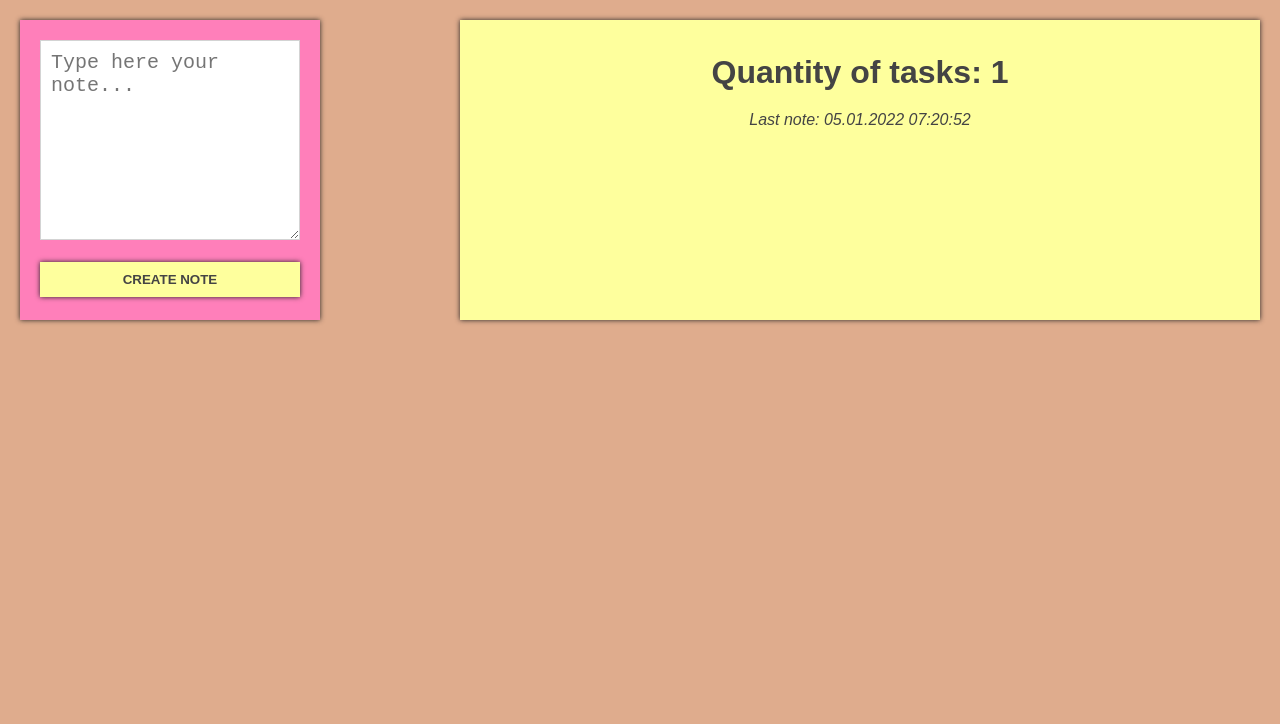
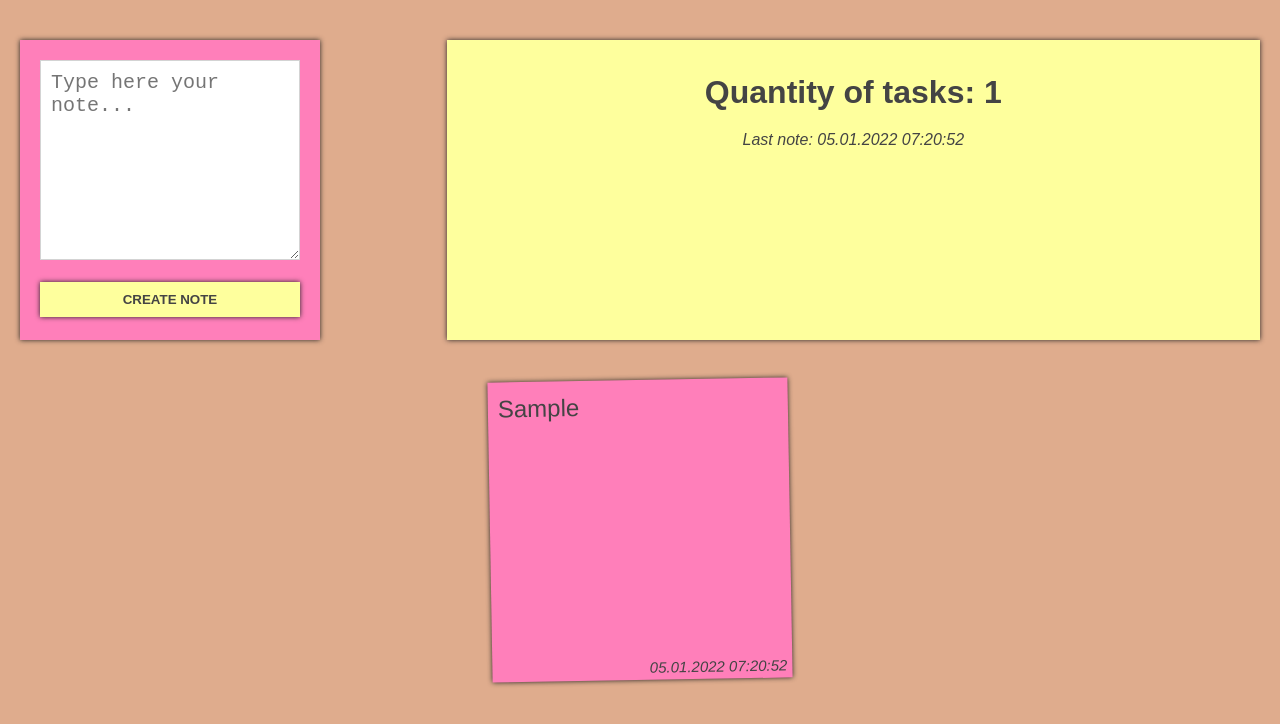
Before and after one commit to lenski88/sticky-notes, a React (Create React App) app: page / in a window 1280 px wide. Both pictures are taken after typing "Sample" into the empty fields and a click on the button "CREATE NOTE". Shown: the top 724 px of the page. Built offline with nearby package versions, Linux system fonts and the light colour scheme.

Commit message:
feat: add list of tasks

```diff
--- a/src/App.js
+++ b/src/App.js
@@ -4,6 +4,7 @@ import { GlobalStyles } from "./globalStyles";
 import styled from "styled-components";
 import { NewNotes } from "./components/NewNotes";
 import { Info } from "./components/Info";
+import { ListTask } from "./components/ListTask";
 
 function App() {
   return (
@@ -14,6 +15,7 @@ function App() {
           <NewNotes />
           <Info />
         </StyledHeaderGrid>
+        <ListTask/>
       </StyledContainer>
     </NotesContextProvider>
   );
@@ -24,6 +26,7 @@ export default App;
 const StyledContainer = styled.div`
   max-width: 1440px;
   margin: 0 auto;
+  padding:20px
 `;
 
 const StyledHeaderGrid = styled.div`
@@ -31,4 +34,5 @@ const StyledHeaderGrid = styled.div`
   grid-template-columns: 1fr 2fr;
   gap:20px;
   grid-template-areas: "newNoteForm header";
+  margin: 20px 0 40px 0;
 `;
--- a/src/components/Info.js
+++ b/src/components/Info.js
@@ -7,14 +7,13 @@ export const Info = () => {
     return (
         <StyledInfo>
         <h1>Quantity of tasks: {state.totalNotes}</h1>
-        <p><i>Last note: {state.lastNoteDate}</i></p>
+        {state.notes.length ? <p><i>Last note: {state.lastNoteDate}</i></p> : null}
         </StyledInfo>
     )
 }
 
 const StyledInfo = styled.div`
 text-align: center;
-margin: 20px;
 padding:20px;
 color: #222;
 font-size: 1.6rem;
@@ -23,4 +22,5 @@ line-height: 2;
 grid-area: header;
 background: #feff9d;
 box-shadow: 0 0 5px #222;
+border:none;
 `
--- a/src/components/ListTask.js
+++ b/src/components/ListTask.js
@@ -1,11 +1,26 @@
-import React, { NotesContext }  from 'react';
-import { useContext } from 'react/cjs/react.development';
+import React, { useContext } from "react";
+import { NotesContext } from "../context/NotesContext";
+import styled from "styled-components";
+import { Task } from "./Task";
 
 export const ListTask = () => {
-    const {state} = useContext(NotesContext)
-    return (
-        <div>
+  const { state } = useContext(NotesContext);
+  console.log(state);
+  return (
+    <StyledListTasksGrid>
+      {state.notes.map((i) => {
+        return <Task key={i.id} id={i.id} note={i.note} time={i.time} color={i.color} rotate={i.rotate} />;
+      })}
+    </StyledListTasksGrid>
+  );
+};
 
-        </div>
-    )
-}
+const StyledListTasksGrid = styled.ul`
+  width: 100%;
+  display: grid;
+  gap: 5rem;
+  grid-template-columns: repeat(auto-fit,  300px);
+  justify-content: center;
+  list-style: none;
+  word-wrap: break-word;
+`;
--- a/src/components/NewNotes.js
+++ b/src/components/NewNotes.js
@@ -1,33 +1,38 @@
-import React, {useState, useContext} from 'react';
-import styled from 'styled-components';
-import { NotesContext } from '../context/NotesContext';
-
+import React, { useState, useContext } from "react";
+import styled from "styled-components";
+import { NotesContext } from "../context/NotesContext";
 
 export const NewNotes = () => {
-    const {addNote} = useContext(NotesContext);
-    const [note, setNote] = useState('')
+  const { addNote } = useContext(NotesContext);
+  const [note, setNote] = useState("");
 
   const handleSubmit = (eo) => {
     eo.preventDefault();
+
+    if (!note) return;
+
     addNote(note);
-        setNote('')
-    }
+    setNote("");
+  };
   return (
     <StyledNewNotesFrom onSubmit={handleSubmit}>
-            <textarea value={note} onChange={(eo)=> setNote(eo.target.value)} placeholder='Type here your note...' ></textarea>
-            <button type='submit'>Create note</button>
+      <textarea
+        value={note}
+        onChange={(eo) => setNote(eo.target.value)}
+        placeholder="Type here your note..."
+        maxLength={140}
+      ></textarea>
+      <button type="submit">Create note</button>
     </StyledNewNotesFrom>
-    )
-}
-
+  );
+};
 
 const StyledNewNotesFrom = styled.form`
   width: 300px;
   height: 300px;
-    padding:20px;
-    margin: 20px;
+  padding: 20px;
   background-color: #ff7fba;
-    box-shadow:  0 0 5px #222;
+  box-shadow: 0 0 5px #222;
   grid-area: newNoteForm;
 
   & textarea {
@@ -43,19 +48,19 @@ const StyledNewNotesFrom = styled.form`
   }
 
   & button {
-        width:100%;
-        padding:10px;
-        margin:20px 0;
+    width: 100%;
+    padding: 10px;
+    margin: 20px 0;
     background-color: #feff9d;
-        border:none;
+    border: none;
     box-shadow: 0 0 5px #222;
-        transition: all .5s;
-        color:#444;
+    transition: all 0.5s;
+    color: #444;
     text-transform: uppercase;
-        font-weight: 700    ;
+    font-weight: 700;
     &:hover {
       background-color: #7bfcff;
-            transform: scale(.98)
+      transform: scale(0.98);
     }
   }
-`
+`;
--- /dev/null
+++ b/src/components/Task.js
@@ -0,0 +1,32 @@
+import React from "react";
+import styled from "styled-components";
+
+export const Task = ({ id, note, time, color, rotate }) => {
+  console.log(color);
+  return (
+    <StyledTask bg={color} rt={rotate}>
+      {note}
+      <i>{time}</i>
+    </StyledTask>
+  );
+};
+
+const StyledTask = styled.li`
+  height: 300px;
+  background-color: ${({ bg }) => bg};
+  color: #444;
+  font-size: 2.4rem;
+  line-height: 1.4;
+  text-align: left;
+  padding: 10px;
+  box-shadow: 0 0 5px #222;
+  overflow: hidden auto;
+  transform: rotate(${({ rt }) => rt + "deg"});
+
+  & i {
+    position: absolute;
+    bottom: 2px;
+    right: 5px;
+    font-size: 1.5rem;
+  }
+`;
--- a/src/context/NotesContext.js
+++ b/src/context/NotesContext.js
@@ -53,7 +53,9 @@ const notesReducer = (state = initialState, action) => {
           {
             id: uuid(),
             note: action.payload,
-            color: notesColors[randomDiap(1, 5)],
+            color: notesColors[randomDiap(0, 4)],
+            rotate: randomDiap(-2, 2),
+            time: formatDateTime(new Date())
           },
         ],
       };
```
Lines whose indentation alone changed are shown as unchanged.
